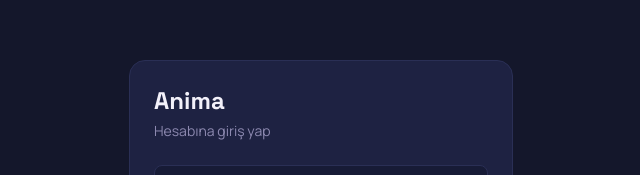
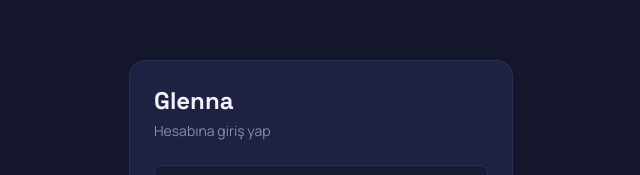
Before and after one commit to Justicilus/Anima, a React (Vite) app: page / in a window 1280 px wide. Shown: the part 182-357 px from the top of the page, without its empty margins (319-959 px from the left). Built offline with nearby package versions, Linux system fonts and the light colour scheme.

Commit message:
Update Auth.jsx

```diff
--- a/src/Auth.jsx
+++ b/src/Auth.jsx
@@ -57,7 +57,7 @@ export default function Auth({ children }) {
       <div className="w-full h-screen flex items-center justify-center font-body px-4" style={{ backgroundColor: "#14172B" }}>
         <style>{FONT_STYLE}</style>
         <div className="w-full max-w-sm rounded-2xl p-6" style={{ backgroundColor: "#1E2242", border: "1px solid #2A2F55" }}>
-          <h1 className="font-display font-bold text-2xl mb-1" style={{ color: "#F3F1FA" }}>Anima</h1>
+          <h1 className="font-display font-bold text-2xl mb-1" style={{ color: "#F3F1FA" }}>Glenna</h1>
           <p className="font-body text-sm mb-6" style={{ color: "#8D89B0" }}>
             {mod === "giris" ? "Hesabına giriş yap" : "Yeni hesap oluştur"}
           </p>
```
